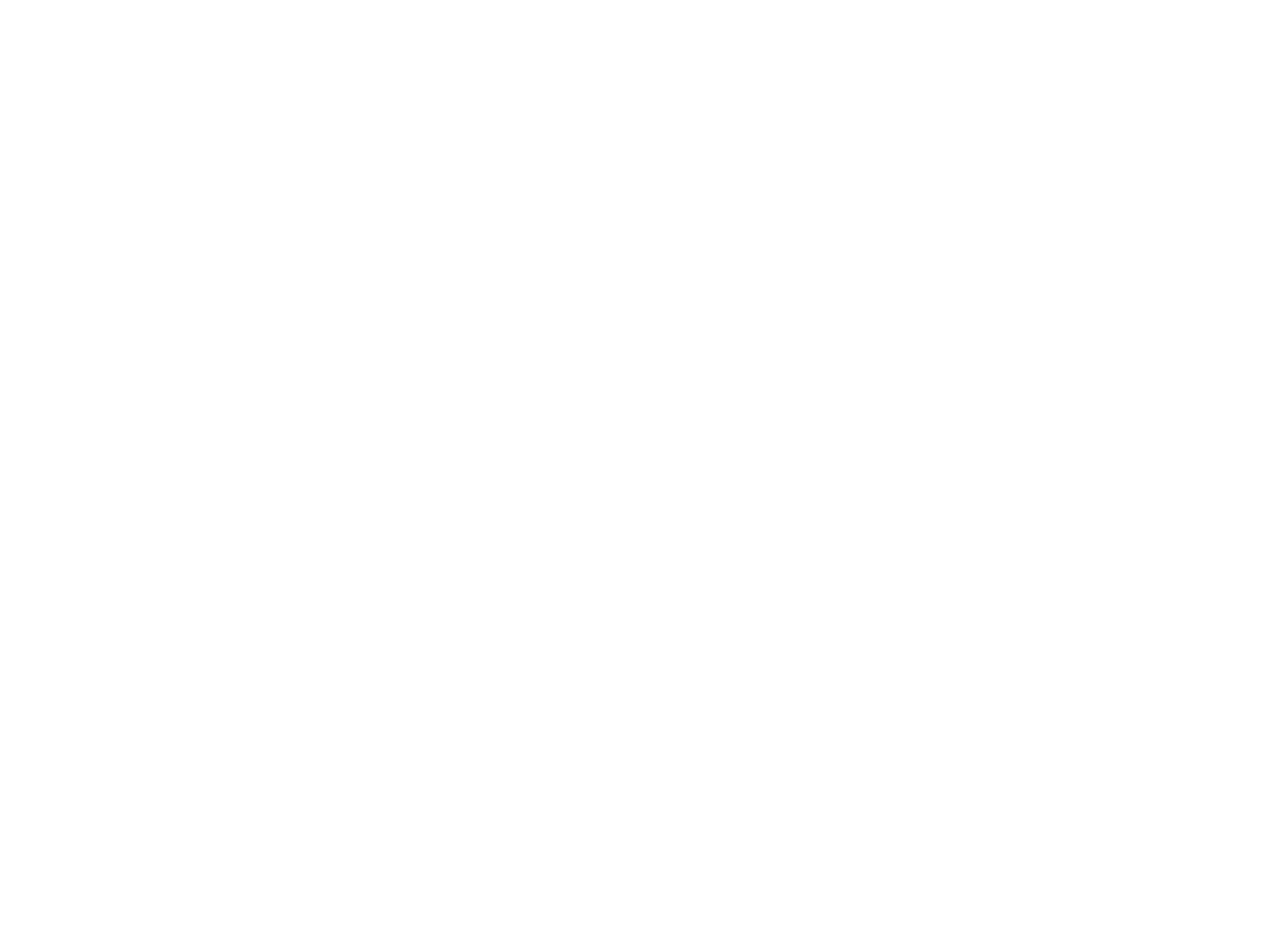
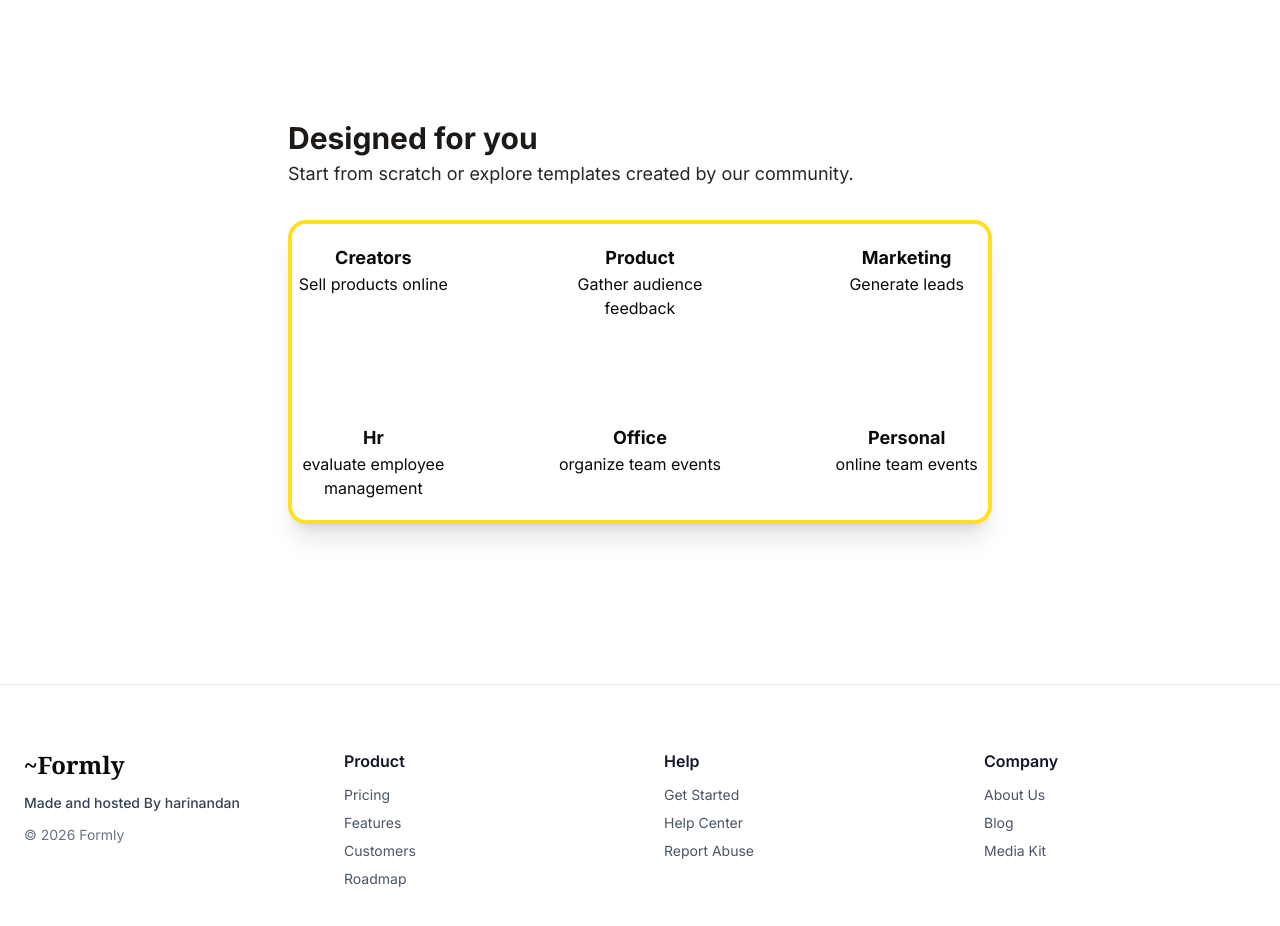
Before and after one commit to harinandan-05/formly_1, a Next.js app in the folder apps/client/: page /landing in a window 1280 px wide. Shown: the part 2000-2926 px from the top of the page. Before the commit the page ends 1976 px from the top, so only its background shows below. Built offline with nearby package versions, Linux system fonts and the light colour scheme.

Commit message:
completed landing v1

```diff
--- a/apps/client/app/landing/page.tsx
+++ b/apps/client/app/landing/page.tsx
@@ -1,9 +1,16 @@
-"use client"
-import { DiPostgresql ,DiStackoverflow ,DiNpm ,DiApple ,DiSwift,DiSass,DiUnitySmall,DiPhp } from "react-icons/di";
-import { BsEmojiGrin } from "react-icons/bs";
+"use client";
+import {
+  DiPostgresql,
+  DiStackoverflow,
+  DiNpm,
+  DiApple,
+  DiSwift,
+  DiSass,
+  DiUnitySmall,
+  DiPhp,
+} from "react-icons/di";
 
-export default function Landing(){
-
+export default function Landing() {
   return (
     <div className="bg-white w-full min-h-screen">
       <nav className="w-full relative">
@@ -29,12 +36,8 @@ export default function Landing(){
             </div>
           </div>
           <div className="flex gap-4 absolute right-5 bottom-2 items-center md:hidden">
-                        <div className="font-medium cursor-pointer">
-                            Login
-                    </div>
-                    <div className="font-medium cursor-pointer">
-                        Sign up
-                    </div>
+            <div className="font-medium cursor-pointer">Login</div>
+            <div className="font-medium cursor-pointer">Sign up</div>
           </div>
         </div>
       </nav>
@@ -43,16 +46,17 @@ export default function Landing(){
       <section className="w-full mt-40">
         <div className="w-full max-w-7xl mx-auto px-7">
           <div className="flex flex-col gap-5 ">
-                            <h1 className="text-3xl md:text-6xl font-bold leading-tight text-center">The simplest way to create forms</h1>
+            <h1 className="text-3xl md:text-6xl font-bold leading-tight text-center">
+              The simplest way to create forms
+            </h1>
             <p className="px-1 text-md md:text-[19px] font-medium text-stone-800 text-center">
-                                Say goodbye to boring forms. Meet formly — the free, intuitive form builder you’ve been looking for.
+              Say goodbye to boring forms. Meet formly — the free, intuitive
+              form builder you’ve been looking for.
             </p>
             <button className="bg-yellow-300 p-2 font-semibold mt-4 rounded-md self-center md:self-center">
-                                Create a free Form  ››
+              Create a free Form ››
             </button>
-                            <p className='text-center text-sm md:text-md'>
-                                No signup required
-                            </p>
+            <p className="text-center text-sm md:text-md">No signup required</p>
             <p className="text-center text-sm font-semibold mt-20 md:text-md ">
               Powering 500,000+ teams at the world’s best companies
             </p>
@@ -66,7 +70,7 @@ export default function Landing(){
         <div className="w-full max-w-7xl mx-auto flex px-20 md:px-60">
           <div className="grid grid-cols-3 gap-12 md:gap-20 md:grid-cols-6 justify-center place-items-center">
             <div className="w-10 h-10 md:w-14 md:h-14">
-                        <DiPostgresql className="w-full h-full"/>
+              <DiPostgresql className="w-full h-full" />
             </div>
             <div className="w-10 h-10 md:w-14 md:h-14">
               <DiApple className="w-full h-full" />
@@ -78,15 +82,14 @@ export default function Landing(){
               <DiStackoverflow className="w-full h-full" />
             </div>
             <div className="w-10 h-10 md:w-14 md:h-14">
-                        <DiSwift className="w-full h-full"/>
+              <DiSwift className="w-full h-full" />
             </div>
             <div className="w-10 h-10 md:w-14 md:h-14">
-                        <DiSass  className="w-full h-full"/>
+              <DiSass className="w-full h-full" />
             </div>
           </div>
         </div>
       </section>
-
 
       {/* Second hero section */}
 
@@ -99,22 +102,24 @@ export default function Landing(){
           </div>
           <div className="px-10 text-md md:text-2xl md:px-48 mt-3 md:mt-5">
             <p className="font-medium text-stone-800">
-                        Tally makes it simple for anyone to build free online forms. No need to code just type your questions like you would in a doc.
+              Tally makes it simple for anyone to build free online forms. No
+              need to code just type your questions like you would in a doc.
             </p>
           </div>
-
         </div>
       </div>
 
       {/* 2nd cta */}
 
-            <div className="border-yellow-300 border-5 mx-10 h-120 rounded-lg md:rounded-2xl mt-10 md:mx-72 md:h-96 max-w-7xl">
-
+      <div className="border-yellow-300 border-5 mx-10 h-120 rounded-lg md:rounded-2xl mt-10 md:mx-72 md:h-96 max-w-7xl shadow-xl">
         <p className="font-bold pt-6 pl-5 text-2xl md:pt-8 md:pl-8 md:text-3xl">
           Unlimited forms and submissions for free
         </p>
         <p className="font-medium pl-5 mt-3 md:pl-8 md:mt-4 text-stone-800">
-                        Paywalls getting in the way? Not anymore. Tally gives you unlimited forms and submissions,<br/> completely free, as long as you stay within our fair usage guidelines.
+          Paywalls getting in the way? Not anymore. Tally gives you unlimited
+          forms and submissions,
+          <br /> completely free, as long as you stay within our fair usage
+          guidelines.
         </p>
       </div>
 
@@ -123,38 +128,168 @@ export default function Landing(){
       <section>
         <div className="w-full max-w-7xl">
           <div className="flex flex-col md:flex-row mt-12 px-10 md:px-14 gap-6 ">
-                            <div className="border-gray-300 border-2 h-96 md:ml-56 md:flex-2 p-6 rounded-2xl">
+            <div className="border-gray-300 border-2 h-96 md:ml-56 md:flex-2 p-6 rounded-2xl hover:shadow-xl">
               <h1 className="font-bold text-lg ">Just start typing</h1>
-                                <p className="mt-3">Tally is a new type of online form builder that works like a text document. Just start typing on the page and insert blocks same as Notion.</p>
-                            </div>
-                            <div  className="border-gray-300 border-2 shadow-gray-500 flex-1 h-96 p-6 rounded-2xl">
-                                <h1 className="font-bold text-lg">Privacy-friendly form builder</h1>
               <p className="mt-3">
-                                    Your data privacy and security are our top priorities. We are GDPR compliant and treat your data with care and confidentiality
+                Tally is a new type of online form builder that works like a
+                text document. Just start typing on the page and insert blocks
+                same as Notion.
               </p>
             </div>
-
+            <div className="border-gray-300 border-2  flex-1 h-96 p-6 rounded-2xl hover:shadow-xl">
+              <h1 className="font-bold text-lg">
+                Privacy-friendly form builder
+              </h1>
+              <p className="mt-3">
+                Your data privacy and security are our top priorities. We are
+                GDPR compliant and treat your data with care and confidentiality
+              </p>
+            </div>
           </div>
         </div>
       </section>
-
 
       {/* review part */}
 
       <div className="w-full max-w-7xl md:mx-auto">
         <div className="mt-8 text-center px-10">
-                            <p className="text-sm md:text-3xl font-bold text-stone-500 ">"Loving Formly! Not sure why I only started using it now, so good!"</p>
+          <p className="text-sm md:text-3xl font-bold text-stone-500 ">
+            "Loving Formly! Not sure why I only started using it now, so good!"
+          </p>
         </div>
 
         <div className="text-center mt-6">
-                           <p className="text-lg text-stone-900 font-bold">
-                            "Ben Lang"
-                           </p>
+          <p className="text-lg text-stone-900 font-bold">"Ben Lang"</p>
           <p className="text-sm text-stone-800">
             Angel investor previously at notion
           </p>
         </div>
       </div>
+
+      <div className="w-full mt-24 md:mt-36">
+        <div className=" max-w-7xl px-14 md:px-72 flex flex-col">
+          <div className="font-bold text-md  md:text-3xl text-stone-900">
+            Designed for you
           </div>
-    )
+          <div className="font-mediium md:text-lg text-stone-800 mt-2 md:mt-1 ">
+            Start from scratch or explore templates created by our community.
+          </div>
+        </div>
+      </div>
+
+      <div className="border-yellow-300 shadow-xl mx-10 border-4 mt-8 grid md:grid-cols-3 gap-10 md:gap-26 text-center pt-5 pb-5 max-w-7xl md:mx-72 rounded-2xl">
+        <div className="">
+          <h1 className="font-bold md:text-lg">Creators</h1>
+          <p className="">Sell products online </p>
+        </div>
+        <div>
+          <h1 className="font-bold text-lg ">Product</h1>
+          <p>Gather audience feedback</p>
+        </div>
+        <div>
+          <h1 className="font-bold text-lg">Marketing</h1>
+          <p>Generate leads</p>
+        </div>
+        <div>
+          <h1 className="font-bold text-lg">Hr</h1>
+          <p>evaluate employee management</p>
+        </div>
+        <div>
+          <h1 className="font-bold text-lg">Office</h1>
+          <p>organize team events</p>
+        </div>
+        <div>
+          <h1 className="font-bold text-lg">Personal</h1>
+          <p>online team events</p>
+        </div>
+      </div>
+
+      {/* footer section
+      <div>
+        <div className="w-full">
+          <div className="max-w-7xl grid grid-cols-4 mx-72 mt-52 gap-32">
+            <div>
+              <h1 className="text-xl cursor-pointer font-bold font-serif">
+                ~Formly
+              </h1>
+              <p className="font-bold">Made and hosted in the EU 🇪🇺</p>
+              <p>© 2026 Formly BV</p>
+            </div>
+            <div>
+              <h1>Product</h1>
+              <p>Pricinng</p>
+              <p>Features</p>
+              <p>Customers</p>
+              <p>RoadMap</p>
+            </div>
+            <div>
+              <h1>Help</h1>
+              <p>Get started</p>
+              <p>Help Center</p>
+              <p>Report Abuse</p>
+            </div>
+            <div>
+              <h1>Company</h1>
+              <p>About Us</p>
+              <p>Blog</p>
+              <p>Media Kit</p>
+            </div>
+          </div>
+        </div>
+      </div> */}
+
+      <footer className="w-full border-t border-gray-200 mt-40">
+  <div className="max-w-7xl mx-auto px-6 py-16">
+    <div className="grid grid-cols-1 sm:grid-cols-2 lg:grid-cols-4 gap-12">
+
+      {/* Brand */}
+      <div className="space-y-3">
+        <h1 className="text-2xl font-bold font-serif cursor-pointer">
+          ~Formly
+        </h1>
+        <p className="text-sm font-medium text-gray-700">
+          Made and hosted By harinandan
+        </p>
+        <p className="text-sm text-gray-500">
+          © 2026 Formly
+        </p>
+      </div>
+
+      {/* Product */}
+      <div className="space-y-3">
+        <h2 className="font-semibold text-gray-900">Product</h2>
+        <ul className="space-y-2 text-sm text-gray-600">
+          <li>Pricing</li>
+          <li>Features</li>
+          <li>Customers</li>
+          <li>Roadmap</li>
+        </ul>
+      </div>
+
+      {/* Help */}
+      <div className="space-y-3">
+        <h2 className="font-semibold text-gray-900">Help</h2>
+        <ul className="space-y-2 text-sm text-gray-600">
+          <li>Get Started</li>
+          <li>Help Center</li>
+          <li>Report Abuse</li>
+        </ul>
+      </div>
+
+      {/* Company */}
+      <div className="space-y-3">
+        <h2 className="font-semibold text-gray-900">Company</h2>
+        <ul className="space-y-2 text-sm text-gray-600">
+          <li>About Us</li>
+          <li>Blog</li>
+          <li>Media Kit</li>
+        </ul>
+      </div>
+
+    </div>
+  </div>
+</footer>
+
+    </div>
+  );
 }
```
Lines whose indentation alone changed are shown as unchanged.
